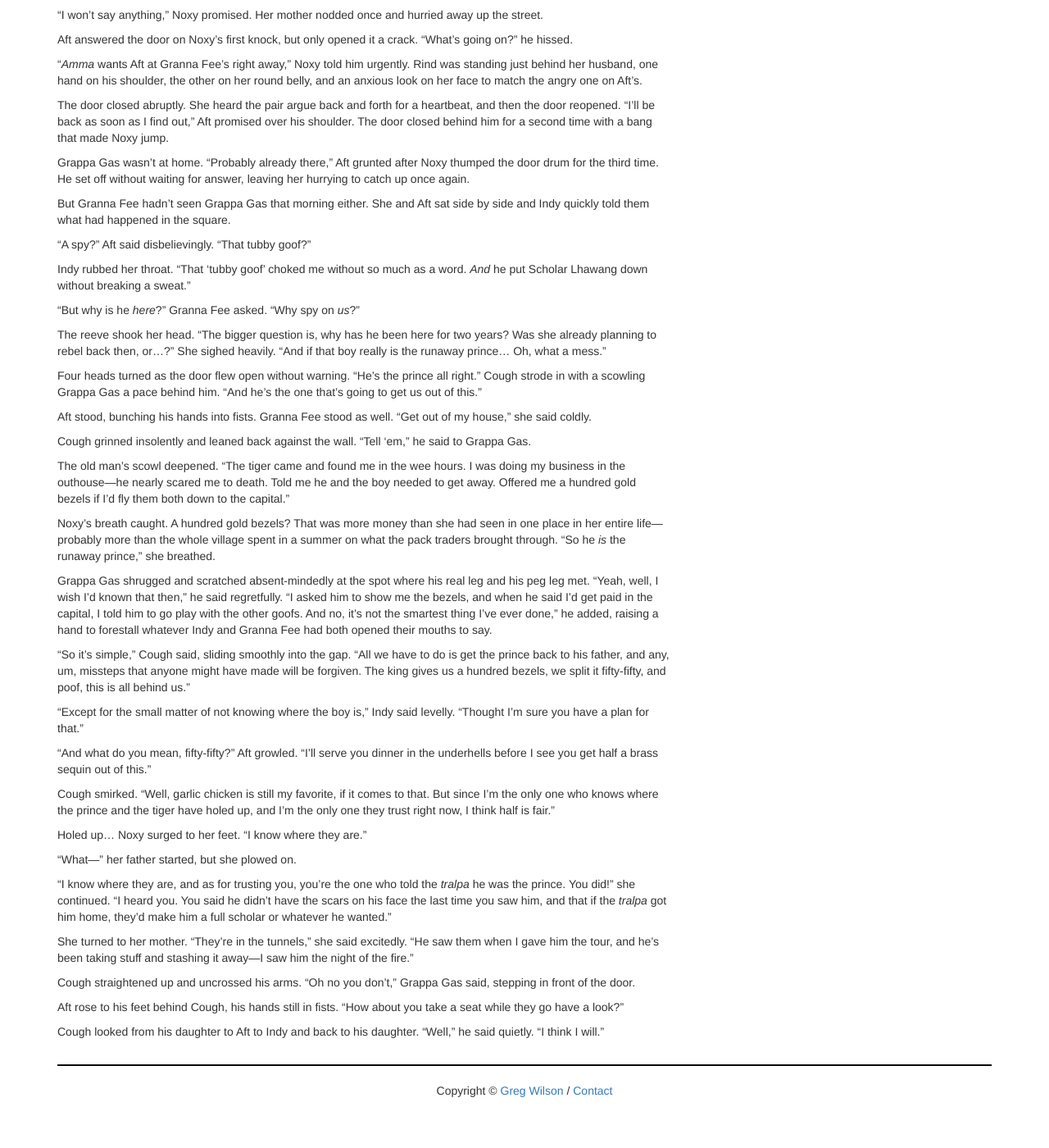
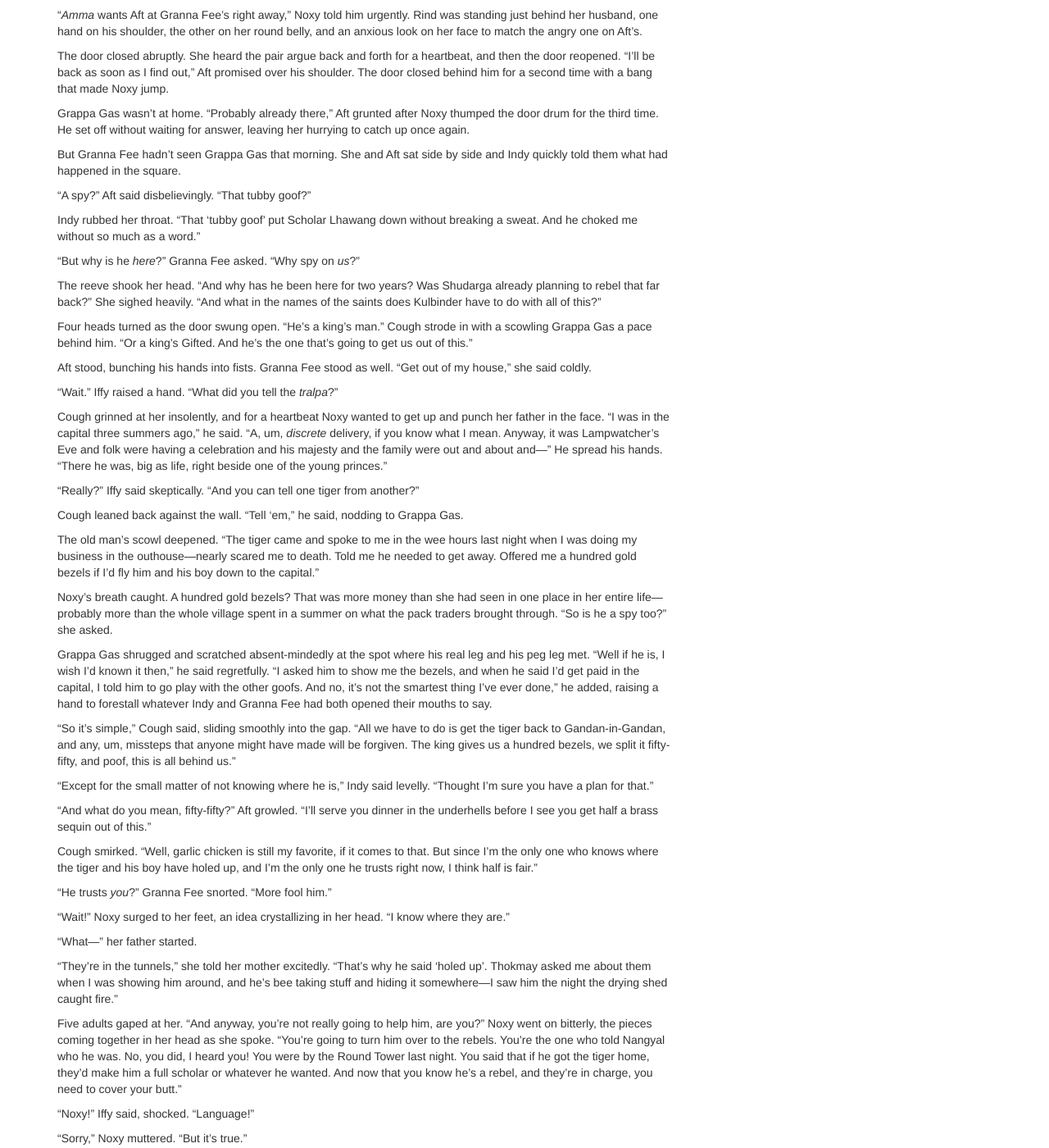
Before and after one commit to gvwilson/sensibleadventures, a Jekyll site: the page built from cloudherd-tigers-boy/cloudherd-tigers-boy.md, in a window 1280 px wide and 1400 px high, scrolled down 48845 px. Shown: the whole window at 82% size. Built offline with Jekyll 4.4.1, drawn with Linux system fonts in a browser that asks for light colours; nearby versions of some CDN libraries; library files that are not in the unit come from our copies; before the commit the page ends 50195 px from its top, so only the background shows below that; some of the changed text lies outside the part shown.

Commit message:
cloudherd-tigers-boy.md 34817 27.8% +167

```diff
--- a/cloudherd-tigers-boy/cloudherd-tigers-boy.md
+++ b/cloudherd-tigers-boy/cloudherd-tigers-boy.md
@@ -3253,35 +3253,33 @@
 her head back and tried the next one.  There, almost directly below her, stood
 Scholar-Candidate Nangyal and her father.
 
-"I'm telling you, it's him," Cough said in a low voice.  "Didn't have the scars
-on his face the last time I saw him, but I swear, saints and Pilots both, it's
-him."
+"I'm telling you, it's him," Cough said in a low voice.  "Looks a little worse
+for wear, but saints and Pilots both, it's him."
 
 "Even if you are right, what do you propose I do about it?" the *tralpa* replied
-testily.  "In case you hadn't noticed, we're outnumbered.  *And* they have a
-tiger."  He shivered.
-
-"Yes, I know they have a scoffing tiger.  Wait!"  Cough seized the *tralpa*'s
-sleeve as the lowlander turned to leave.  "Don't you see?  This is your chance.
-If you get him home, you'll be able to name your price.  Full scholar, whatever
-post you want---anything."
+testily.  "In case you hadn't noticed, we're outnumbered."  He shivered.
+
+"Yes, I know you're outnumbered, I can count.  Wait!"  Cough seized the
+*tralpa*'s sleeve as the lowlander turned to leave.  "Don't you see?  This is
+your chance.  If you get him home, you'll be able to name your price.  Full
+scholar, whatever post you want---anything."
 
 The *tralpa* hesitated.  Cough released his sleeve.  "Of course, if you'd rather
 Lhawang got the credit..."
 
 "Fine," the pudgy man snapped, brushing his sleeve.  "I'll inform Captain
-Birgith.  Now let's get back inside before that damn creature comes prowling
-around and decides we'd make a good dinner."
-
-"You more than me," Cough said cheerfully, clapping the *tralpa* on the back.
-
-Noxy watched them until they rounded the corner, her mind whirling.  Why would
-her father have seen Private Thokmay before?  *Where* would he have seen him?
-And why would Captain Birgith care?
-
-*Twinge.* "Oh, not now," she muttered.  She didn't have time for a
-headache---she had to get back before her mother noticed she was gone.  She
-turned to go back down the stairs and squeaked at the sight of three trolls
+Birgith.  Now let's get back inside before any of those grubby traitors wander
+by and wonder what we're doing here."
+
+"You're courage is an inspiration to us all," Cough said cheerfully, clapping
+the *tralpa* on the back.
+
+Noxy watched them until they rounded the corner, her mind whirling.  Who was her
+father talking about?  And why would Captain Birgith care?
+
+*Twinge.* "Oh, not now," she muttered.  She didn't have time for another of her
+strange headaches---she had to get back before her mother noticed she was gone.
+She turned to go back down the stairs and squeaked at the sight of three trolls
 blocking her path.  Two were males with brawny arms and solemn faces.  The third
 was the female she had seen in the forest and in her dream.
 
@@ -3290,10 +3288,10 @@
 Noxy gaped at her.  "Y-you're Gifted?"
 
 The troll's lips pulled back from her teeth in what Noxy fervently hoped was a
-smile.  "No, dear.  It's rather more complicated than that.  Well, I say
+smile.  "Yes dear, but it's rather more complicated than that.  Well, I say
 complicated," she mused, scratching her belly absent-mindedly.  "What I really
 mean is---no, no, complicated is the best word."  She nodded in agreement with
-herself.  "Quite a good word, actually.  So, now a bad time?"
+herself.  "Quite a good word, actually.  So, is now a good time to chat?"
 
 "Noxy?  Noxy, where are you?"  Indy's voice rang through the night, faint but
 clear.
@@ -3645,30 +3643,26 @@
 world's kings and princes and *scholars* washing their own socks and peeling
 their own potatoes like the rest of us."
 
-"And speaking of princes," he continued, turning back to Sergeant Dorbu, "As
-soon as this bunch is safely stowed away, I want you to put together a search
-party.  Ours seems to have gone missing."
-
-"Ours?" the sergeant repeated blankly.
-
-Nangyal's smirk returned.  "Our prince.  I had an illuminating conversation last
-night with that cloudherd Captain Birgith caught in Rancid.  It seems that the
-tiger and his boy haven't been entirely honest with you."
-
-Sergeant Dorbu shook his head in bewilderment.  "Kulbinder is a prince?  That's
+"And speaking of kings and princes," he continued, turning back to Sergeant
+Dorbu, "As soon as this bunch is safely stowed away, I want you to put together
+a search party.  It seems that your tiger knows ours rather well."
+
+"Ours?" the sergeant repeated blankly.  "You have a tiger too?"
+
+Nangyal scowled.  "What?  No, don't be daft.  Our *king*.  I had an illuminating
+conversation last night with that cloudherd Captain Birgith caught in Rancid.
+It seems that your tiger used to be a royal bodyguard.  I don't suppose he
+mentioned that when he joined your merry little band, did he?"
+
+Sergeant Dorbu shook his head in bewilderment.  "Kulbinder?  A royal---that's
 ridiculous."
 
-"Not the animal," Nangyal said impatiently.  "The boy, Thokmay.  The cloudherd
-says he's King Denpa's son."
-
-"What!?" Captain Birgith spun around, shrugging off the soldier who had been
-about to lead her away.  "*He's* the runaway prince?  That's ridiculous!"
-
-"That's what I thought," Nangyal said smugly.  "So I did a little investigating
-last night.  Nothing very challenging---though I'm sure it would have been for
-some," he added, glancing at Scholar Lhawang.  The gagged magician glowered
-back.  "Imagine my surprise when I discovered that he was telling the truth.
-The boy is indeed King Denpa's missing son."
+"That's what I thought," Nangyal said smugly.  "So I did a little this and that
+last night while the rest of you were asleep.  Nothing very challenging---though
+I'm sure it would have been for some," he added, glancing at Scholar Lhawang.
+The gagged magician glowered back.  "Imagine my surprise when I discovered that
+the cloudherd was telling the truth.  The tiger has been in the royal palace and
+has spoken to the king."
 
 "So what in the saints' names is he doing fighting with *us*?" Sergeant Dorbu
 demanded.
@@ -3680,16 +3674,16 @@
 "What!? No!" Indy protested angrily.  "We're not helping anyone with---urrk!"
 Her eyes widened and her hand flew to her throat.
 
-Nangyal regarded her coolly.  "It's a simple spell," he said.  "Something of a
-classic, actually.  The price is a severe allergy to shellfish, but..."  He
-shrugged.  "That's hardly an issue up here, is it?"
+Nangyal regarded her coolly.  "This spell *is* rather challenging," he said.
+"The price is a severe allergy to shellfish, but..."  He shrugged.  "That's
+hardly an issue up here, is it?"
 
 "Stop it!" Noxy burst out.  "Whatever you're doing, stop it!"
 
 Nangyal didn't so much as twitch a finger, but Indy suddenly drew a long,
 gasping breath.  "You need to understand something," Nangyal said quietly.  "We
 are willing to give our lives for our cause, and if it's worth *our* lives, it's
-certainly worth *yours*.  Now *find that boy*."
+certainly worth *yours*.  Now *find that beast*."
 
 He turned and strode away, muttering under his breath.  Noxy watched him go,
 feeling just as shocked by his transformation as her mother looked.
@@ -3726,80 +3720,104 @@
 thumped the door drum for the third time.  He set off without waiting for
 answer, leaving her hurrying to catch up once again.
 
-But Granna Fee hadn't seen Grappa Gas that morning either.  She and Aft sat side
-by side and Indy quickly told them what had happened in the square.
+But Granna Fee hadn't seen Grappa Gas that morning.  She and Aft sat side by
+side and Indy quickly told them what had happened in the square.
 
 "A spy?" Aft said disbelievingly.  "That tubby goof?"
 
-Indy rubbed her throat.  "That 'tubby goof' choked me without so much as a word.
-*And* he put Scholar Lhawang down without breaking a sweat."
+Indy rubbed her throat.  "That 'tubby goof' put Scholar Lhawang down without
+breaking a sweat.  And he choked me without so much as a word."
 
 "But why is he *here*?" Granna Fee asked.  "Why spy on *us*?"
 
-The reeve shook her head.  "The bigger question is, why has he been here for two
-years?  Was she already planning to rebel back then, or...?"  She sighed
-heavily.  "And if that boy really is the runaway prince...  Oh, what a mess."
-
-Four heads turned as the door flew open without warning.  "He's the prince all
-right."  Cough strode in with a scowling Grappa Gas a pace behind him.  "And
-he's the one that's going to get us out of this."
+The reeve shook her head.  "And why has he been here for two years?  Was
+Shudarga already planning to rebel that far back?"  She sighed heavily.  "And
+what in the names of the saints does Kulbinder have to do with all of this?"
+
+Four heads turned as the door swung open.  "He's a king's man."  Cough strode in
+with a scowling Grappa Gas a pace behind him.  "Or a king's Gifted.  And he's
+the one that's going to get us out of this."
 
 Aft stood, bunching his hands into fists.  Granna Fee stood as well.  "Get out
 of my house," she said coldly.
 
-Cough grinned insolently and leaned back against the wall.  "Tell 'em," he said
-to Grappa Gas.
-
-The old man's scowl deepened.  "The tiger came and found me in the wee hours.  I
-was doing my business in the outhouse---he nearly scared me to death.  Told me
-he and the boy needed to get away.  Offered me a hundred gold bezels if I'd fly
-them both down to the capital."
+"Wait." Iffy raised a hand.  "What did you tell the *tralpa*?"
+
+Cough grinned at her insolently, and for a heartbeat Noxy wanted to get up and
+punch her father in the face.  "I was in the capital three summers ago," he
+said.  "A, um, *discrete* delivery, if you know what I mean.  Anyway, it was
+Lampwatcher's Eve and folk were having a celebration and his majesty and the
+family were out and about and---"  He spread his hands.  "There he was, big as
+life, right beside one of the young princes."
+
+"Really?" Iffy said skeptically. "And you can tell one tiger from another?"
+
+Cough leaned back against the wall.  "Tell 'em," he said, nodding to Grappa Gas.
+
+The old man's scowl deepened.  "The tiger came and spoke to me in the wee hours
+last night when I was doing my business in the outhouse---nearly scared me to
+death.  Told me he needed to get away.  Offered me a hundred gold bezels if I'd
+fly him and his boy down to the capital."
 
 Noxy's breath caught.  A hundred gold bezels?  That was more money than she had
 seen in one place in her entire life---probably more than the whole village
-spent in a summer on what the pack traders brought through.  "So he *is* the
-runaway prince," she breathed.
+spent in a summer on what the pack traders brought through.  "So is he a spy
+too?" she asked.
 
 Grappa Gas shrugged and scratched absent-mindedly at the spot where his real leg
-and his peg leg met.  "Yeah, well, I wish I'd known that then," he said
+and his peg leg met.  "Well if he is, I wish I'd known it then," he said
 regretfully.  "I asked him to show me the bezels, and when he said I'd get paid
 in the capital, I told him to go play with the other goofs.  And no, it's not
 the smartest thing I've ever done," he added, raising a hand to forestall
 whatever Indy and Granna Fee had both opened their mouths to say.
 
 "So it's simple," Cough said, sliding smoothly into the gap.  "All we have to do
-is get the prince back to his father, and any, um, missteps that anyone might
-have made will be forgiven.  The king gives us a hundred bezels, we split it
-fifty-fifty, and poof, this is all behind us."
-
-"Except for the small matter of not knowing where the boy is," Indy said
-levelly.  "Thought I'm sure you have a plan for that."
+is get the tiger back to Gandan-in-Gandan, and any, um, missteps that anyone
+might have made will be forgiven.  The king gives us a hundred bezels, we split
+it fifty-fifty, and poof, this is all behind us."
+
+"Except for the small matter of not knowing where he is," Indy said levelly.
+"Thought I'm sure you have a plan for that."
 
 "And what do you mean, fifty-fifty?" Aft growled.  "I'll serve you dinner in the
 underhells before I see you get half a brass sequin out of this."
 
-Cough smirked.  "Well, garlic chicken is still my favorite, if it comes to
-that.  But since I'm the only one who knows where the prince and the tiger have
-holed up, and I'm the only one they trust right now, I think half is fair."
-
-Holed up...  Noxy surged to her feet.  "I know where they are."
-
-"What---" her father started, but she plowed on.
-
-"I know where they are, and as for trusting you, you're the one who told the
-*tralpa* he was the prince.  You did!" she continued.  "I heard you.  You said
-he didn't have the scars on his face the last time you saw him, and that if the
-*tralpa* got him home, they'd make him a full scholar or whatever he wanted."
-
-She turned to her mother.  "They're in the tunnels," she said excitedly.  "He
-saw them when I gave him the tour, and he's been taking stuff and stashing it
-away---I saw him the night of the fire."
-
-Cough straightened up and uncrossed his arms.  "Oh no you don't," Grappa Gas
-said, stepping in front of the door.
-
-Aft rose to his feet behind Cough, his hands still in fists.  "How about you
-take a seat while they go have a look?"
+Cough smirked.  "Well, garlic chicken is still my favorite, if it comes to that.
+But since I'm the only one who knows where the tiger and his boy have holed up,
+and I'm the only one he trusts right now, I think half is fair."
+
+"He trusts *you*?"  Granna Fee snorted.  "More fool him."
+
+"Wait!"  Noxy surged to her feet, an idea crystallizing in her head.  "I know
+where they are."
+
+"What---" her father started.
+
+"They're in the tunnels," she told her mother excitedly.  "That's why he said
+'holed up'.  Thokmay asked me about them when I was showing him around, and he's
+bee taking stuff and hiding it somewhere---I saw him the night the drying shed
+caught fire."
+
+Five adults gaped at her.  "And anyway, you're not really going to help him, are
+you?" Noxy went on bitterly, the pieces coming together in her head as she
+spoke.  "You're going to turn him over to the rebels.  You're the one who told
+Nangyal who he was.  No, you did, I heard you!  You were by the Round Tower last
+night.  You said that if he got the tiger home, they'd make him a full scholar
+or whatever he wanted.  And now that you know he's a rebel, and they're in
+charge, you need to cover your butt."
+
+"Noxy!" Iffy said, shocked.  "Language!"
+
+"Sorry," Noxy muttered.  "But it's true."
+
+Cough straightened up and uncrossed his arms.  "I don't have to listen to this,"
+he said haughtily.
+
+"Oh yes you do," Grappa Gas said, stepping in front of the door as Cough turned
+toward it.
+
+Aft rose to his feet, his hands still in fists.  "How about you take a seat
+while they go have a look?"
 
 Cough looked from his daughter to Aft to Indy and back to his daughter.  "Well,"
 he said quietly.  "I think I will."
```
